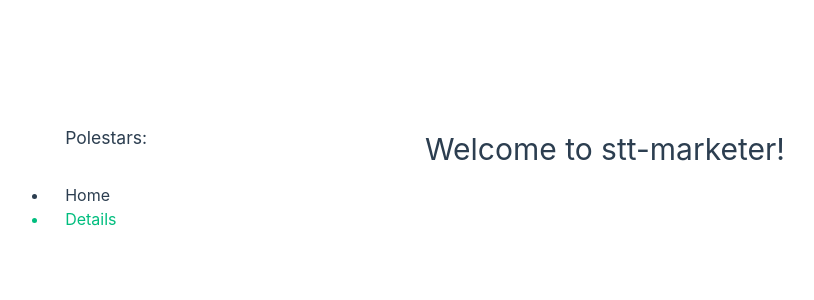
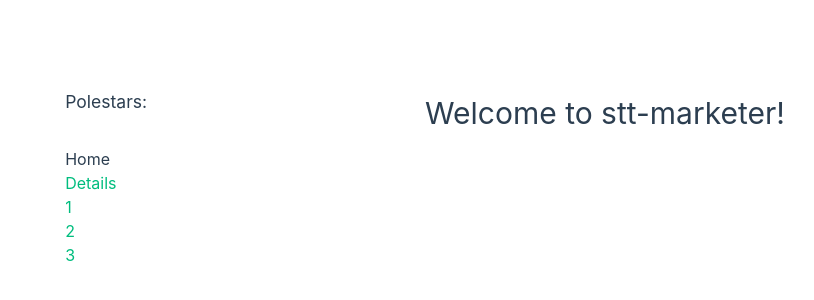
Before and after one commit to tabasavr/stt-marketer, a Vue app: page / in a window 1280 px wide. Shown: the part 214-514 px from the top of the page, without its empty margins (215-1029 px from the left). Built offline with nearby package versions, Linux system fonts and the light colour scheme; the HTML template or start-up script is replaced by a standard one.

Commit message:
Make link list dynamic

```diff
--- a/src/App.vue
+++ b/src/App.vue
@@ -1,17 +1,12 @@
 <script setup lang="ts">
-import { RouterLink, RouterView } from 'vue-router'
+import { RouterView } from 'vue-router'
 import PolestarsList from './components/PolestarsList.vue'
 </script>
 
 <template>
   <header>
     <div class="wrapper">
-      <PolestarsList />
-
-      <nav>
-        <RouterLink to="/">Home</RouterLink>
-        <RouterLink to="/h">Details</RouterLink>
-      </nav>
+      <PolestarsList :items="[1, 2, 3]" />
     </div>
   </header>
 
@@ -22,26 +17,6 @@ import PolestarsList from './components/PolestarsList.vue'
 header {
   line-height: 1.5;
   max-height: 100vh;
-}
-
-nav {
-  width: 100%;
-  font-size: 12px;
-  text-align: center;
-  margin-top: 2rem;
-}
-
-nav a.router-link-exact-active {
-  color: var(--color-text);
-}
-
-nav a.router-link-exact-active:hover {
-  background-color: transparent;
-}
-
-nav a {
-  display: list-item;
-  padding: 0 1rem;
 }
 
 @media (min-width: 1024px) {
@@ -60,14 +35,5 @@ nav a {
     place-items: flex-start;
     flex-wrap: wrap;
   }
-
-  nav {
-    text-align: left;
-    margin-left: -1rem;
-    font-size: 1rem;
-
-    padding: 1rem 0;
-    margin-top: 1rem;
-  }
 }
 </style>
--- a/src/components/PolestarsList.vue
+++ b/src/components/PolestarsList.vue
@@ -1,5 +1,48 @@
+<script setup lang="ts">
+import { RouterLink } from 'vue-router'
+defineProps(['items'])
+</script>
+
 <template>
   <div>
     <h3>Polestars:</h3>
   </div>
+  <nav>
+    <RouterLink to="/">Home</RouterLink>
+    <RouterLink to="/h">Details</RouterLink>
+    <RouterLink v-for="item in items" :key="item" :to="`/${item}`"> {{ item }}</RouterLink>
+  </nav>
 </template>
+
+<style>
+nav {
+  width: 100%;
+  font-size: 12px;
+  text-align: center;
+  margin-top: 2rem;
+}
+
+nav a.router-link-exact-active {
+  color: var(--color-text);
+}
+
+nav a.router-link-exact-active:hover {
+  background-color: transparent;
+}
+
+nav a {
+  display: block;
+  padding: 0 1rem;
+}
+
+@media (min-width: 1024px) {
+  nav {
+    text-align: left;
+    margin-left: -1rem;
+    font-size: 1rem;
+
+    padding: 1rem 0;
+    margin-top: 1rem;
+  }
+}
+</style>
```
